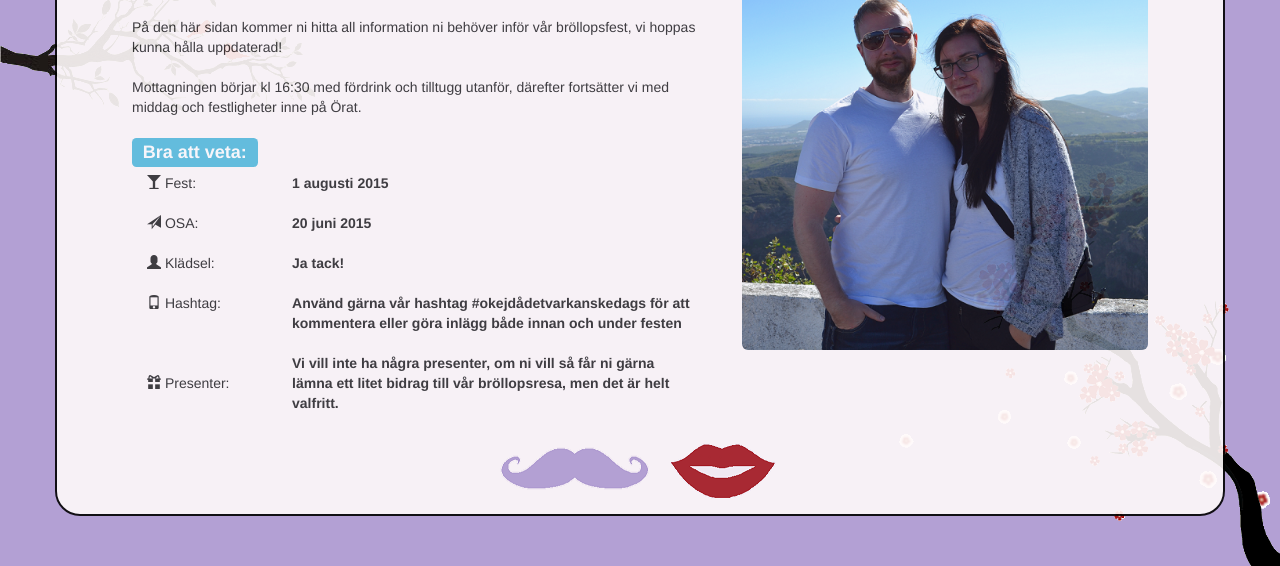
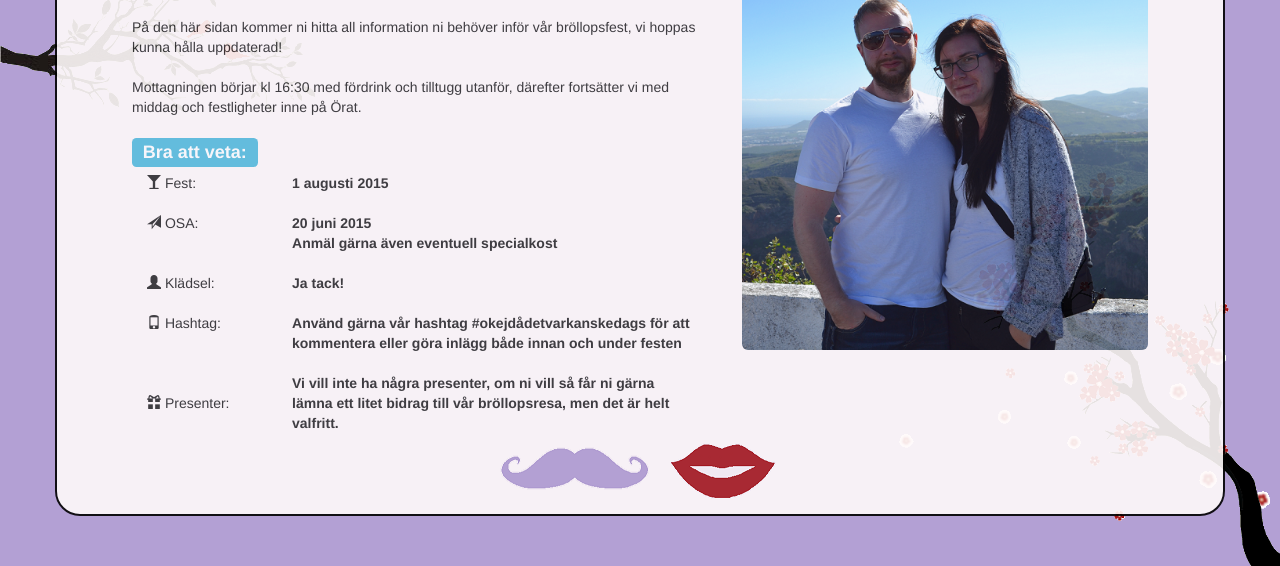
Before and after one commit to Crumblatron/Brollop, a plain HTML site: page index.html in a window 1280 px wide. Shown: the part 234-800 px from the top of the page. Drawn offline with nearby package versions, Linux system fonts and the light colour scheme.

Commit message:
Updated info regarding OSA

```diff
--- a/index.html
+++ b/index.html
@@ -71,7 +71,7 @@
 							<span class="glyphicon glyphicon-glass" aria-hidden="true"></span> Fest:
 							<br><br>
 							<span class="glyphicon glyphicon-send" aria-hidden="true"></span> OSA:
-							<br><br>
+							<br><br><br>
 							<span class="glyphicon glyphicon-user" aria-hidden="true"></span> Klädsel:
 							<br><br>
 							<span class="glyphicon glyphicon-phone" aria-hidden="true"></span> Hashtag:
@@ -84,7 +84,7 @@
 						<div id="importantInfoDiv" class="col-md-9">
 							<p>
 								<b> 1 augusti 2015</b><br><br>
-								<b> 20 juni 2015</b><br><br>
+								<b> 20 juni 2015 <br>Anmäl gärna även eventuell specialkost</b><br><br>
 								<b> Ja tack!</b><br><br>
 								<b> Använd gärna vår hashtag #okejdådetvarkanskedags för att kommentera eller göra inlägg både innan och under festen</b><br><br>
 								<b> Vi vill inte ha några presenter, om ni vill så får ni gärna
```
